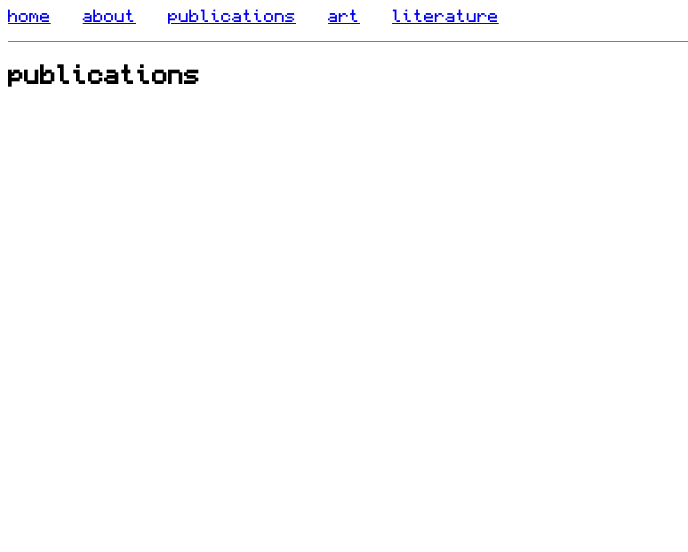
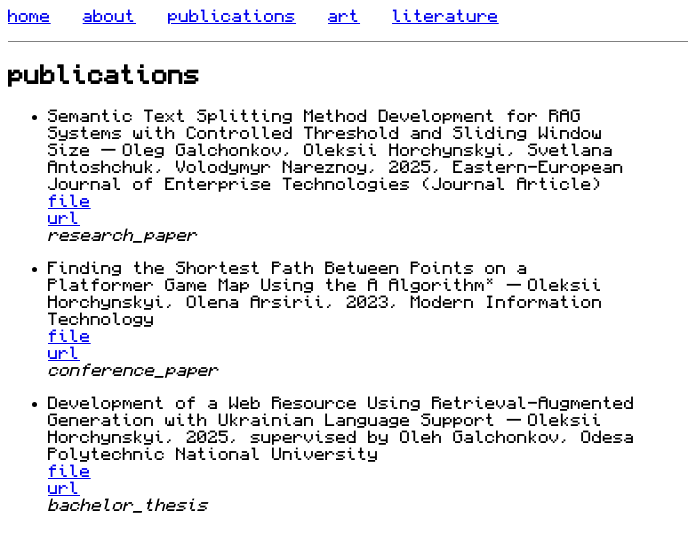
Before and after one commit to panalexeu/panalexeu.github.io, a Jekyll site: the page built from publications.html, in a window 1280 px wide. Shown: the top 552 px of the page, without its empty margins (0-688 px from the left). Built offline with Jekyll 4.4.1, drawn with Linux system fonts in a browser that asks for light colours.

Commit message:
add publicatoins page

```diff
--- a/_data/publications.yml
+++ b/_data/publications.yml
@@ -1,12 +1,12 @@
 - name: "Semantic Text Splitting Method Development for RAG Systems with Controlled Threshold and Sliding Window Size — Oleg Galchonkov, Oleksii Horchynskyi, Svetlana Antoshchuk, Volodymyr Nareznoy, 2025, Eastern-European Journal of Enterprise Technologies (Journal Article)"
   path: /assets/files/research_paper0.pdf
   type: research_paper
-  link: https://journals.uran.ua/eejet/article/view/326177
+  url: https://journals.uran.ua/eejet/article/view/326177
 - name: "Finding the Shortest Path Between Points on a Platformer Game Map Using the A Algorithm* — Oleksii Horchynskyi, Olena Arsirii, 2023, Modern Information Technology"
   path: /assets/files/conference_paper0.pdf
   type: conference_paper
-  link: http://dspace.op.edu.ua/jspui/handle/123456789/14199
+  url: http://dspace.op.edu.ua/jspui/handle/123456789/14199
 - name: "Development of a Web Resource Using Retrieval-Augmented Generation with Ukrainian Language Support — Oleksii Horchynskyi, 2025, supervised by Oleh Galchonkov, Odesa Polytechnic National University"
   path: /assets/files/bachelor_thesis0.pdf
   type: bachelor_thesis
-  link: https://rkr.op.edu.ua/15729
+  url: https://rkr.op.edu.ua/15729
--- /dev/null
+++ b/publications.html
@@ -0,0 +1,23 @@
+---
+title: publications
+---
+
+<h2>publications</h2>
+
+<main class="post">
+    <ul>
+        {% for pub in site.data.publications %}
+            <li>
+                <p>
+                    {{pub.name}}
+                    <br>
+                    <a href="{{pub.path}}">file</a>
+                    <br>
+                    <a href="{{pub.url}}">url</a>
+                    <br>
+                    <i>{{pub.type}}</i>
+                </p>
+            </li>
+        {% endfor %}
+    </ul>
+</main>
```
Also changed, not shown: publications.md (deleted, +0 -5 lines), 2 other files.
